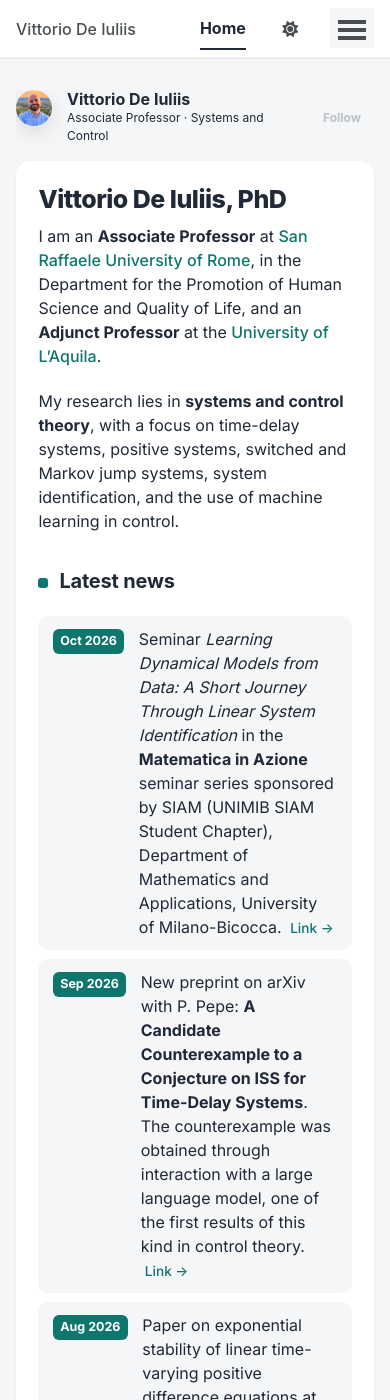
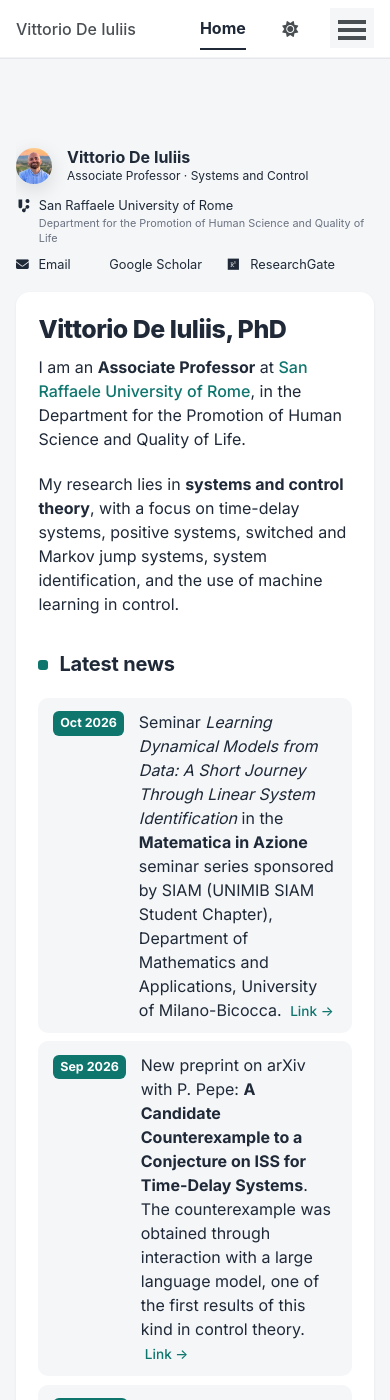
Before and after one commit to vdeiuliis/vdeiuliis.github.io, a Jekyll site: the page built from _pages/about.md, in a window 390 px wide and 1400 px high. Built offline with Jekyll 4.4.1, drawn with Linux system fonts in a browser that asks for light colours; a style sheet for code colours, icons or effects is not loaded; some of the changed text lies outside the part shown.

Commit message:
Positions dates, L'Aquila courses to past, mobile sidebar links

```diff
--- a/_pages/about.md
+++ b/_pages/about.md
@@ -7,7 +7,7 @@
   - /about.html
 ---
 
-I am an **Associate Professor** at [San Raffaele University of Rome](https://www.uniroma5.it/), in the Department for the Promotion of Human Science and Quality of Life, and an **Adjunct Professor** at the [University of L'Aquila](https://www.univaq.it/).
+I am an **Associate Professor** at [San Raffaele University of Rome](https://www.uniroma5.it/), in the Department for the Promotion of Human Science and Quality of Life.
 
 My research lies in **systems and control theory**, with a focus on time-delay systems, positive systems, switched and Markov jump systems, system identification, and the use of machine learning in control.
 
@@ -43,7 +43,6 @@
 Teaching (current)
 ------
 - **San Raffaele University of Rome:** *Fondamenti di Automatica* (Fundamentals of Control Systems), 6 CFU
-- **University of L'Aquila:** *Identification and Machine Learning for Control Systems*; *Control Systems and Machine Learning*; *Robotica industriale* (Industrial Robotics)
 
 See the [Teaching](/teaching/) page for details.
 
--- a/_sass/_custom-modern.scss
+++ b/_sass/_custom-modern.scss
@@ -235,3 +235,27 @@
   line-height: 1.35;
   color: var(--c-muted);
 }
+
+/* Phones/tablets: no "Follow" button — show university, email and profile links directly */
+@media (max-width: 1023.98px) {
+  .author__urls-wrapper { display: block; width: 100%; margin-top: .6em; }
+  .author__urls-wrapper button { display: none; }
+  .author__urls {
+    display: flex !important;
+    flex-wrap: wrap;
+    gap: .2em 1.3em;
+    position: static;
+    margin: 0;
+    padding: 0;
+    border: 0;
+    box-shadow: none;
+    background: transparent;
+    z-index: auto;
+  }
+  .author__urls:before,
+  .author__urls:after { display: none !important; }
+  .author__urls li { margin: 0; }
+  .author__urls a { margin: 0; font-size: .8rem; }
+  .sidebar .author__urls li.author__desktop { display: block; flex-basis: 100%; margin-bottom: .3em; }
+  .author__dept { font-size: .85em; }
+}
```
Also changed, not shown: other parts of _pages/about.md (+2 -2 lines), _pages/teaching.md (+3 -3 lines).
